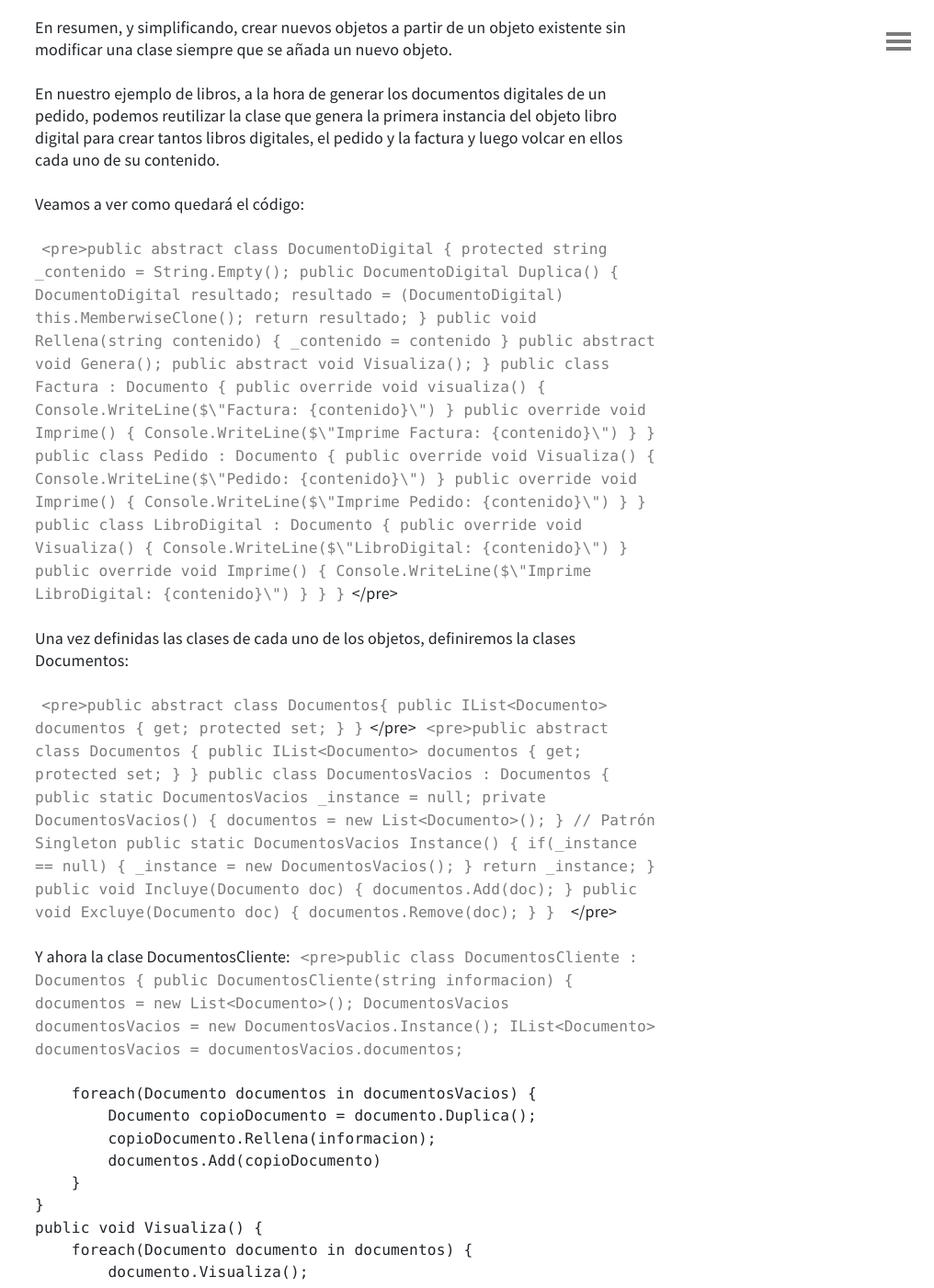
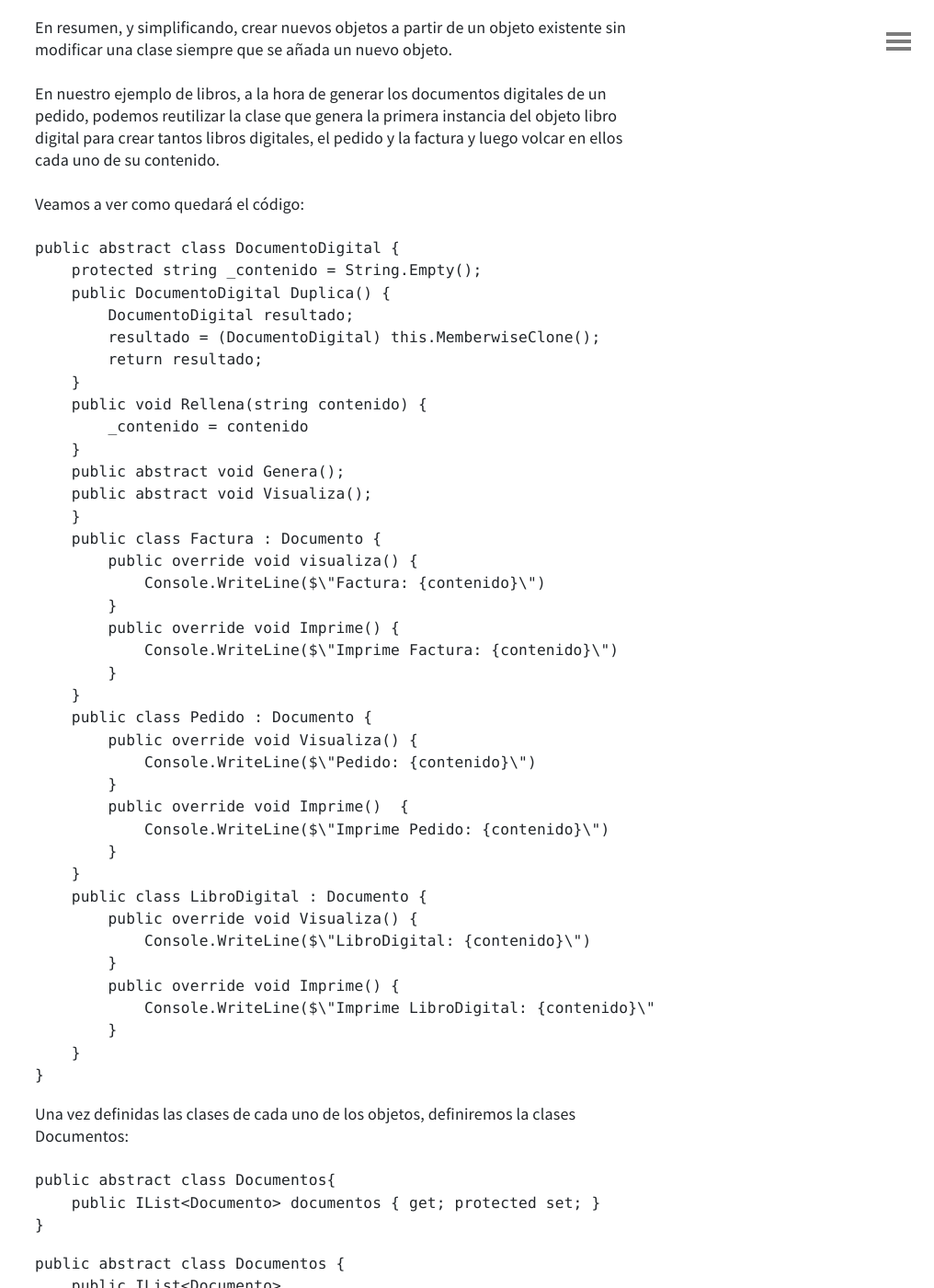
Before and after one commit to JRRN/jrrn.github.io, a Jekyll site: the page built from _posts/2017-11-09-Patron-Prototype.md, in a window 1280 px wide and 1400 px high, scrolled down 413 px. Shown: the whole window at 92% size, without its empty margins (264-1280 px from the left). Built offline with Jekyll 4.4.1, drawn with Linux system fonts in a browser that asks for light colours; nearby versions of some CDN libraries; some of the changed text lies outside the part shown.

Commit message:
Prototype

```diff
--- a/_posts/2017-11-09-Patron-Prototype.md
+++ b/_posts/2017-11-09-Patron-Prototype.md
@@ -11,7 +11,7 @@ En nuestro ejemplo de libros, a la hora de generar los documentos digitales de u
 
 Veamos a ver como quedará el código:
 
-<code><pre>public abstract class DocumentoDigital {
+<pre><code>public abstract class DocumentoDigital {
     protected string _contenido = String.Empty();
     public DocumentoDigital Duplica() {
         DocumentoDigital resultado;
@@ -52,10 +52,10 @@ Veamos a ver como quedará el código:
 
 Una vez definidas las clases de cada uno de los objetos, definiremos la clases Documentos:
 
-<code><pre>public abstract class Documentos{
+<pre><code>public abstract class Documentos{
     public IList&lt;Documento&gt; documentos { get; protected set; }
 }</code></pre>
-<code><pre>public abstract class Documentos {
+<pre><code>public abstract class Documentos {
     public IList&lt;Documento&gt;
     documentos { get; protected set; }
 }
@@ -77,7 +77,7 @@ public class DocumentosVacios : Documentos {
 </code></pre>
 
 Y ahora la clase DocumentosCliente:
-<code><pre>public class DocumentosCliente : Documentos {
+<pre><code>public class DocumentosCliente : Documentos {
     public DocumentosCliente(string informacion) {
         documentos = new List&lt;Documento&gt;();
         DocumentosVacios documentosVacios = new DocumentosVacios.Instance();
@@ -103,7 +103,7 @@ Y ahora la clase DocumentosCliente:
 
 Para finalizar veremos las salida con una clase Usuario:
 
-<code><pre>public class Usuario{
+<pre><code>public class Usuario{
     static void Main(string[] args)  {
         DocumentosVacios documentosVacios = DocumentosVacios.Instance();
         documentosVacios.Incluye(new Pedido);
```
